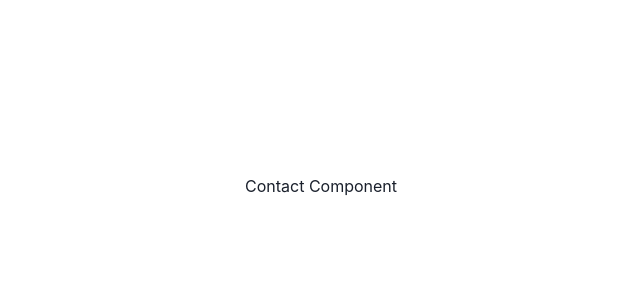
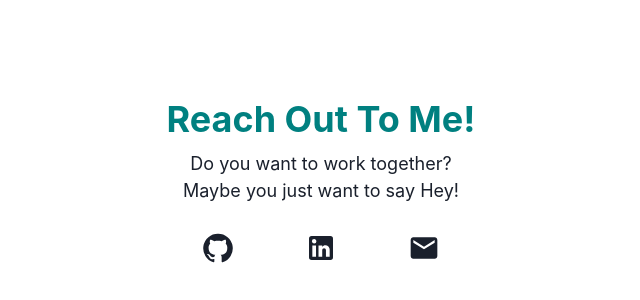
Before and after one commit to guptamayank9827/portfolio, a React (Create React App) app in the folder client/: page / in a window 1280 px wide. Shown: the part 3414-3714 px from the top of the page, without its empty margins (319-959 px from the left). Built offline with nearby package versions, Linux system fonts and the light colour scheme.

Commit message:
basic contact component

```diff
--- a/client/package.json
+++ b/client/package.json
@@ -8,6 +8,7 @@
     "@chakra-ui/react": "^2.8.2",
     "@emotion/react": "^11.11.4",
     "@emotion/styled": "^11.11.5",
+    "@mui/icons-material": "^5.15.21",
     "@testing-library/jest-dom": "^5.17.0",
     "@testing-library/react": "^13.4.0",
     "@testing-library/user-event": "^13.5.0",
--- a/client/src/components/Contact.tsx
+++ b/client/src/components/Contact.tsx
@@ -1,11 +1,91 @@
 import React from 'react';
+import { Box, Heading, Text, Icon, List, useColorModeValue } from '@chakra-ui/react';
+import GitHubIcon from '@mui/icons-material/GitHub';
+import LinkedInIcon from '@mui/icons-material/LinkedIn';
+import EmailIcon from '@mui/icons-material/Email';
+
+
+type SocialLinkType = {
+  keyword: string,
+  title: string,
+  link: string,
+  icon: React.ReactNode
+};
+
+interface SocialProps {
+  socialLink: SocialLinkType
+};
+
+const SOCIAL_LINKS = [
+  {
+    keyword: "github",
+    title: "GitHub",
+    link: "https://github.com/guptamayank9827",
+    icon: <Icon as={GitHubIcon} boxSize={8} />
+  },
+  {
+    keyword: "linkedin",
+    title: "LinkedIn",
+    link: "https://www.linkedin.com/in/mayank-gupta-099301161/",
+    icon: <Icon as={LinkedInIcon} boxSize={8} />
+  },
+  {
+    keyword: "email",
+    title: "Email",
+    link: "mailto:mayankgupta9827usa@gmail.com",
+    icon: <Icon as={EmailIcon} boxSize={8} />
+  }
+];
+
+
+const IconLink = (props:SocialProps) => {
+  const { link, icon } = props.socialLink;
+  return (
+    <Box
+      as="a"
+      px={2}
+      py={1}
+      rounded={'md'}
+      _hover={{
+        textDecoration: 'none',
+        bg: useColorModeValue('gray.200', 'gray.700'),
+      }}
+      style={{margin:"auto"}}
+      href={link}
+      target='_blank'
+    >
+      {icon}
+    </Box>
+  )
+}
 
 function Contact() {
   return (
     <div className="section" id="contact">
-      <div className="section-div">
-        Contact Component
-      </div>
+      <Box className="section-div">
+        <Heading
+          display="inline-block"
+          as="h4"
+          size="xl"
+          bgColor="teal"
+          backgroundClip="text"
+        >
+          Reach Out To Me!
+        </Heading>
+
+        <Text fontSize="lg" mt={2} mb={2}>
+          Do you want to work together?
+          <br />
+          Maybe you just want to say Hey!
+        </Text>
+
+        <List mt={2} pt={4} style={{display:"flex"}}>
+          {SOCIAL_LINKS.map((link) => (
+            <IconLink key={link.keyword} socialLink={link} />
+          ))}
+        </List>
+
+      </Box>
     </div>
   );
 }
```
Also changed, not shown: 1 other file (tests, documents, lock files or other folders).
